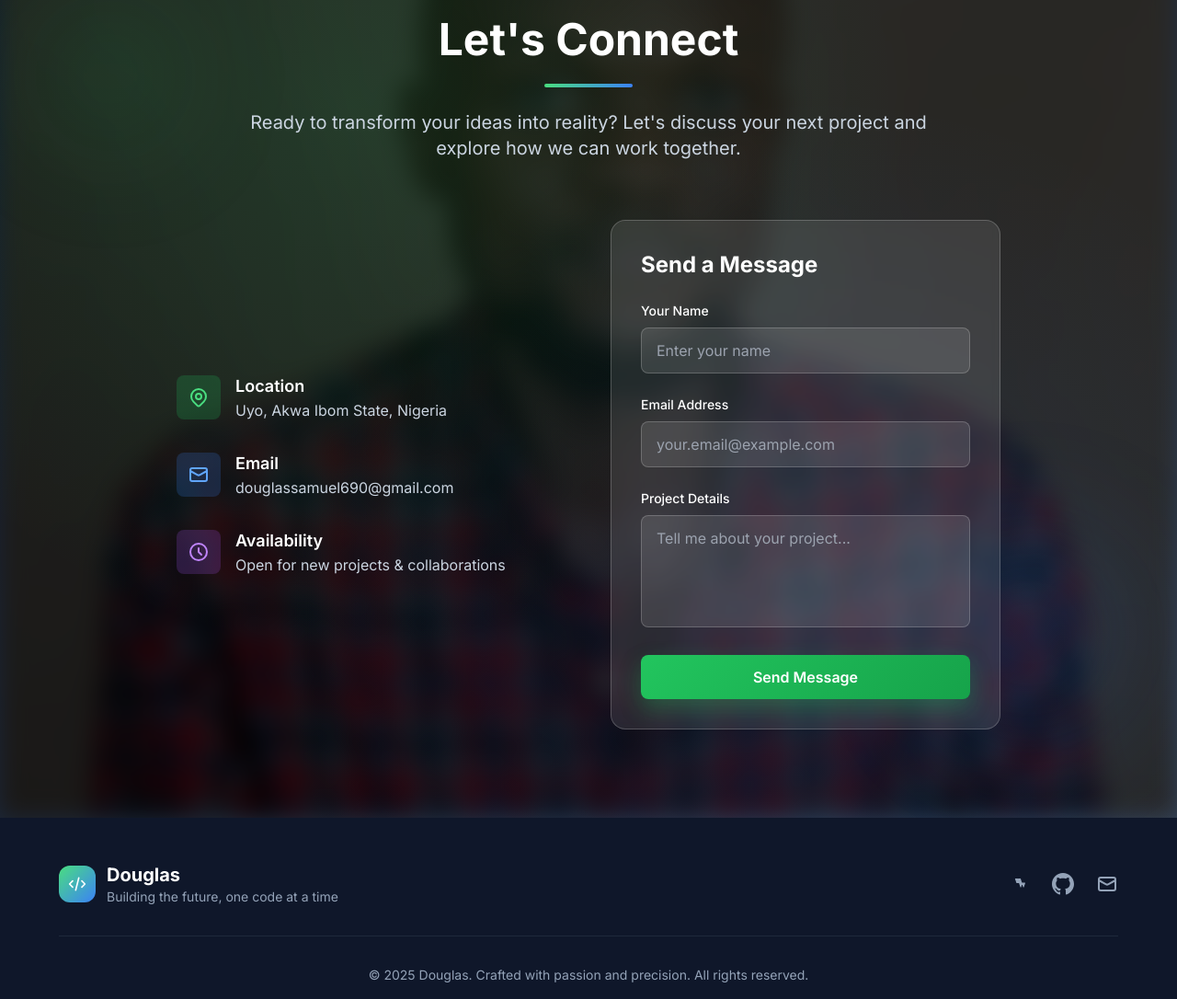
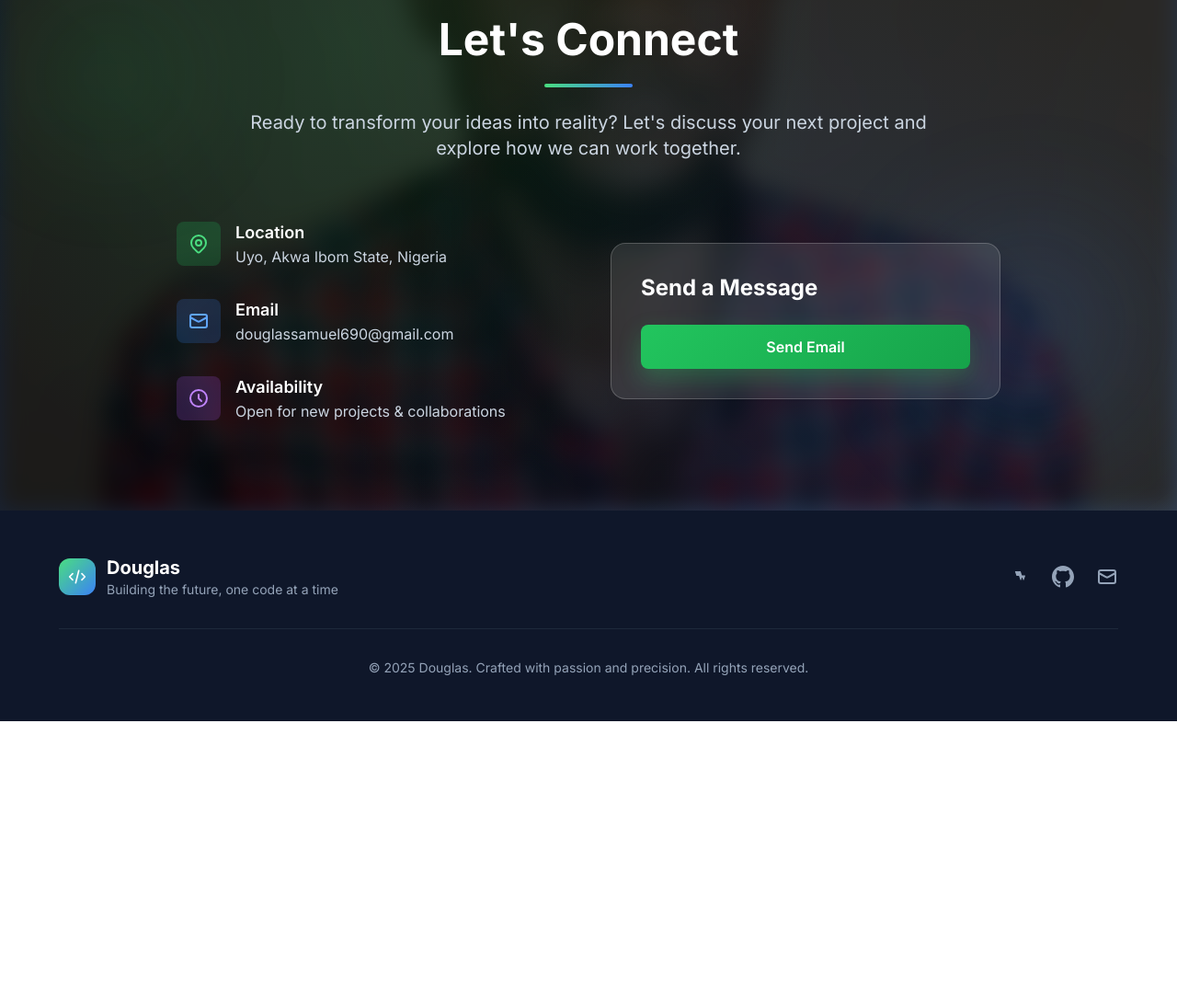
Before and after one commit to douglasshelf/Douglas-Portfolio-week-1, a website: page index.html in a window 1280 px wide. Shown: the part 4263-5349 px from the top of the page at 92% size. After the commit the page ends 5047 px from the top, so only its background shows below. Drawn offline with Linux system fonts and the light colour scheme.

Commit message:
Update email sender

```diff
--- a/index.html
+++ b/index.html
@@ -1109,12 +1109,6 @@ class="project-card p-8 rounded-2xl shadow-lg transition-all duration-300"
               >
                 Start a Project
               </a>
-              <a
-                href="&#100;&#111;&#117;&#103;&#108;&#97;&#115;&#115;&#97;&#109;&#117;&#101;&#108;&#54;&#57;&#48;&#64;&#103;&#109;&#97;&#105;&#108;&#46;&#99;&#111;&#109;"
-                class="glass-button border border-green-200 text-slate-700 px-8 py-4 rounded-xl font-semibold transition-all duration-300"
-              >
-                Send Email
-              </a>
             </div>
           </div>
         </div>
@@ -1226,54 +1220,11 @@ class="project-card p-8 rounded-2xl shadow-lg transition-all duration-300"
           <div
             class="bg-white/10 backdrop-blur-sm p-8 rounded-2xl border border-white/20"
           >
-            <h3 class="text-2xl font-bold mb-6">Send a Message</h3>
-            <form class="space-y-6" novalidate>
-              <div>
-                <label for="name" class="block text-sm font-medium mb-2"
-                  >Your Name</label
-                >
-                <input
-                  type="text"
-                  id="name"
-                  name="name"
-                  required
-                  class="w-full px-4 py-3 bg-white/10 border border-white/20 rounded-lg focus:border-green-400 focus:outline-none transition-colors"
-                  placeholder="Enter your name"
-                />
-              </div>
-              <div>
-                <label for="email" class="block text-sm font-medium mb-2"
-                  >Email Address</label
-                >
-                <input
-                  type="email"
-                  id="email"
-                  name="email"
-                  required
-                  class="w-full px-4 py-3 bg-white/10 border border-white/20 rounded-lg focus:border-green-400 focus:outline-none transition-colors"
-                  placeholder="your.email@example.com"
-                />
-              </div>
-              <div>
-                <label for="message" class="block text-sm font-medium mb-2"
-                  >Project Details</label
-                >
-                <textarea
-                  id="message"
-                  name="message"
-                  rows="4"
-                  required
-                  class="w-full px-4 py-3 bg-white/10 border border-white/20 rounded-lg focus:border-green-400 focus:outline-none transition-colors resize-none"
-                  placeholder="Tell me about your project..."
-                ></textarea>
-              </div>
-              <button
-                type="submit"
-                class="w-full primary-button text-white px-6 py-3 rounded-lg font-semibold transition-all duration-300 hover:shadow-2xl"
-              >
-                Send Message
-              </button>
-            </form>
+          <h3 class="text-2xl font-bold mb-6">Send a Message</h3>
+<a href="mailto:douglassamuel690@gmail.com?subject=Project Inquiry from Portfolio&body=Hi Douglas,%0D%0A%0D%0AI'd like to discuss a project with you.%0D%0A%0D%0A"
+   class="w-full primary-button text-white px-6 py-3 rounded-lg font-semibold transition-all duration-300 hover:shadow-2xl block text-center">
+  Send Email
+</a>
           </div>
         </div>
       </div>
@@ -1348,7 +1299,7 @@ class="project-card p-8 rounded-2xl shadow-lg transition-all duration-300"
               </svg>
             </a>
             <a
-              href="&#100;&#111;&#117;&#103;&#108;&#97;&#115;&#115;&#97;&#109;&#117;&#101;&#108;&#54;&#57;&#48;&#64;&#103;&#109;&#97;&#105;&#108;&#46;&#99;&#111;&#109;"
+              href="&#109;&#97;&#105;&#108;&#116;&#111;&#58;&#100;&#111;&#117;&#103;&#108;&#97;&#115;&#115;&#97;&#109;&#117;&#101;&#108;&#54;&#57;&#48;&#64;&#103;&#109;&#97;&#105;&#108;&#46;&#99;&#111;&#109;"
               class="text-slate-400 hover:text-white transition-colors"
             >
               <span class="sr-only">Email</span>
```
